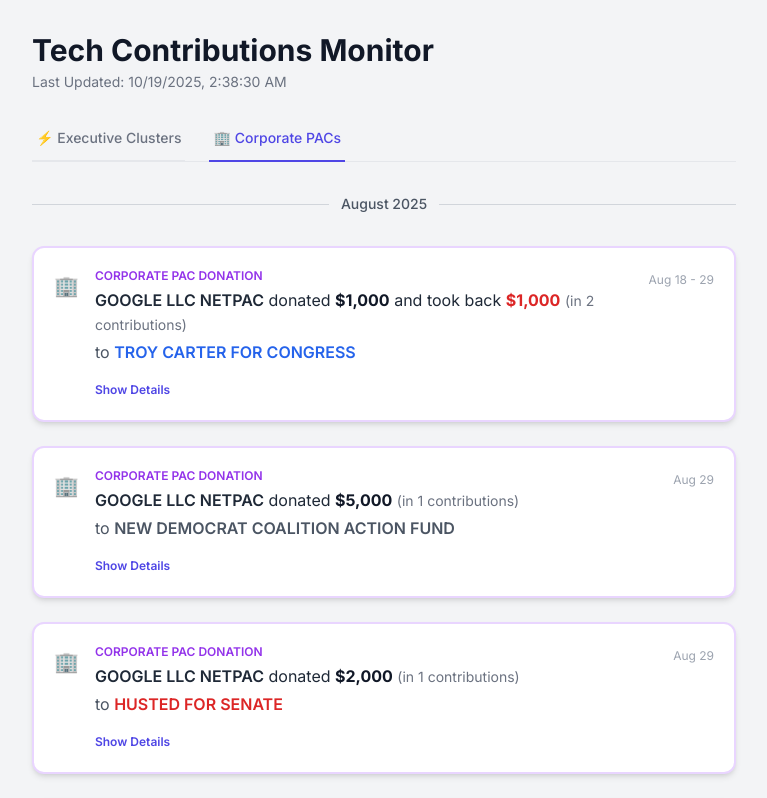
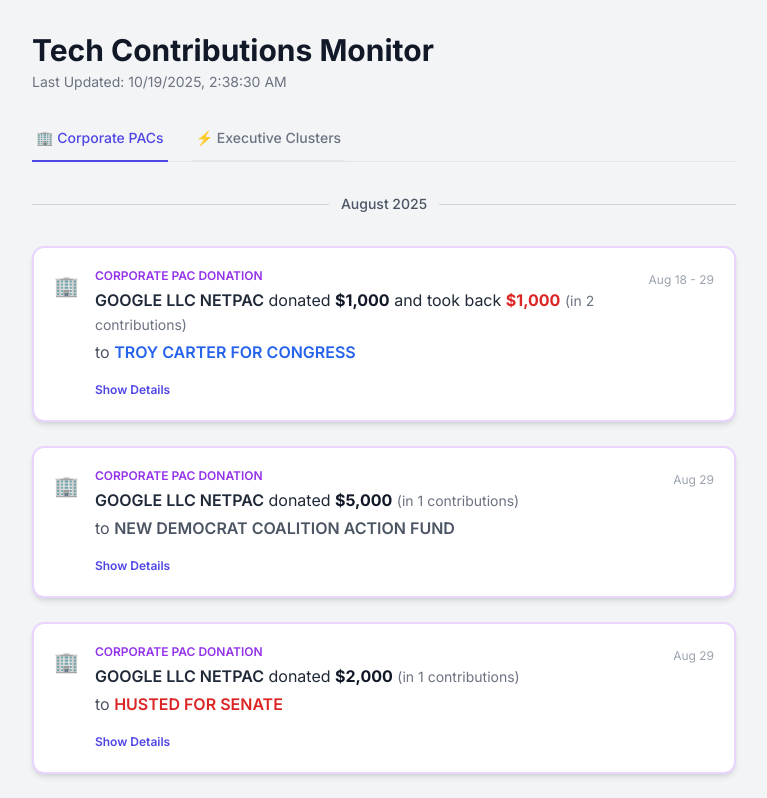
Before and after one commit to gautamh/tech-contrib-site, a SvelteKit app: page / in a window 1280 px wide. Shown: the top 798 px of the page, without its empty margins (256-1023 px from the left). Built offline with nearby package versions, Linux system fonts and the light colour scheme.

Commit message:
making the Corporate PACs tab the leftmost tab in addition to being the default

```diff
--- a/src/routes/+page.svelte
+++ b/src/routes/+page.svelte
@@ -121,11 +121,11 @@
 
         <div class="border-b border-gray-200">
             <nav class="-mb-px flex space-x-6" aria-label="Tabs">
+                <button id="tab-pacs" on:click={showPacs} class="tab-active whitespace-nowrap py-3 px-1 border-b-2 font-medium text-sm">
+                    🏢 Corporate PACs
+                </button>
                 <button id="tab-clusters" on:click={showClusters} class="text-gray-500 hover:text-gray-700 hover:border-gray-300 whitespace-nowrap py-3 px-1 border-b-2 font-medium text-sm">
                     ⚡️ Executive Clusters
-                </button>
-                <button id="tab-pacs" on:click={showPacs} class="tab-active whitespace-nowrap py-3 px-1 border-b-2 font-medium text-sm">
-                    🏢 Corporate PACs
                 </button>
             </nav>
         </div>
```
